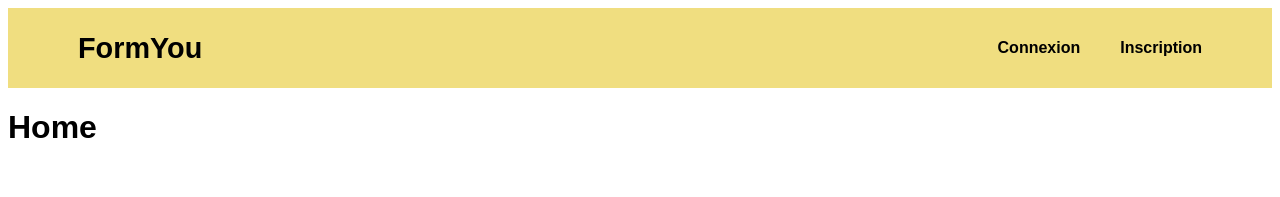
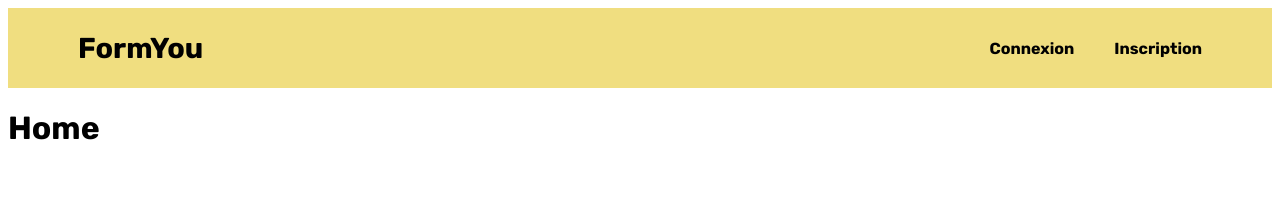
Before and after one commit to mariedx/FormYou, a React (Create React App) app in the folder client/: page / in a window 1280 px wide. Shown: the top 197 px of the page. Built offline with nearby package versions, Linux system fonts and the light colour scheme.

Commit message:
navar finalized without svg icon

```diff
--- a/client/package.json
+++ b/client/package.json
@@ -38,6 +38,7 @@
     ]
   },
   "devDependencies": {
+    "@svgr/cli": "^5.5.0",
     "eslint": "^7.21.0",
     "eslint-config-airbnb": "^18.2.1",
     "eslint-plugin-import": "^2.22.1",
--- a/client/src/style.scss
+++ b/client/src/style.scss
@@ -1,7 +1,8 @@
 @import './variables.scss';
+@import url('https://fonts.googleapis.com/css2?family=Rubik:ital,wght@0,300;0,400;0,500;0,600;0,700;0,800;0,900;1,300;1,400;1,500;1,600;1,700;1,800;1,900&display=swap');
 
 .App {
-  font-family: Arial, Helvetica, sans-serif;
+  font-family: 'Rubik', Helvetica, sans-serif;
 }
 
 a {
```
Also changed, not shown: 1 other file (tests, documents, lock files or other folders).
